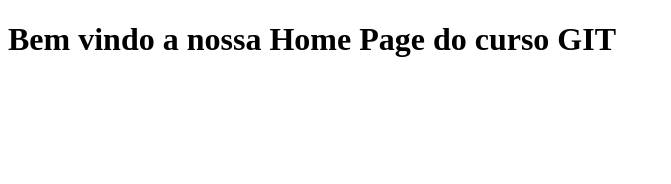
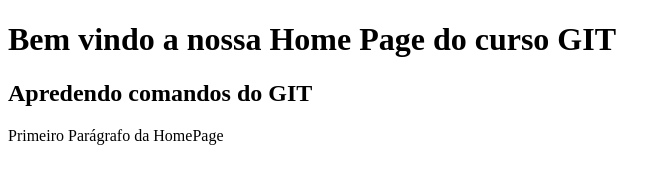
Before and after one commit to anajpontes/cursotds, a plain HTML site: page index.html in a window 1280 px wide. Shown: the whole page, without its empty margins (0-671 px from the left). Drawn offline with Linux system fonts and the light colour scheme.

Commit message:
Criando descricao da pagina home

```diff
--- a/index.html
+++ b/index.html
@@ -7,5 +7,7 @@
 </head>
 <body>
     <h1>Bem vindo a nossa Home Page do curso GIT</h1>
+    <h2>Apredendo comandos do GIT</h2>
+    <p>Primeiro Parágrafo da HomePage</p>
 </body>
 </html>
```
Also changed, not shown: nomes.txt.
